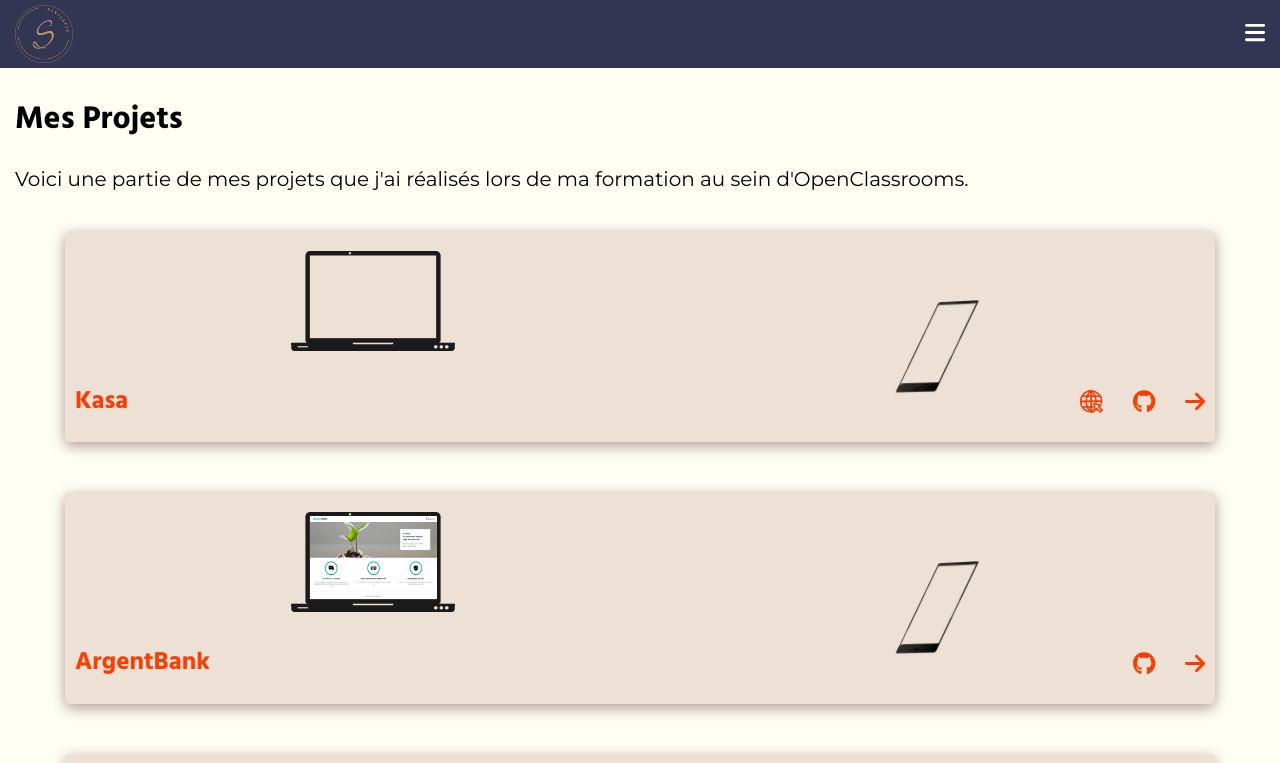
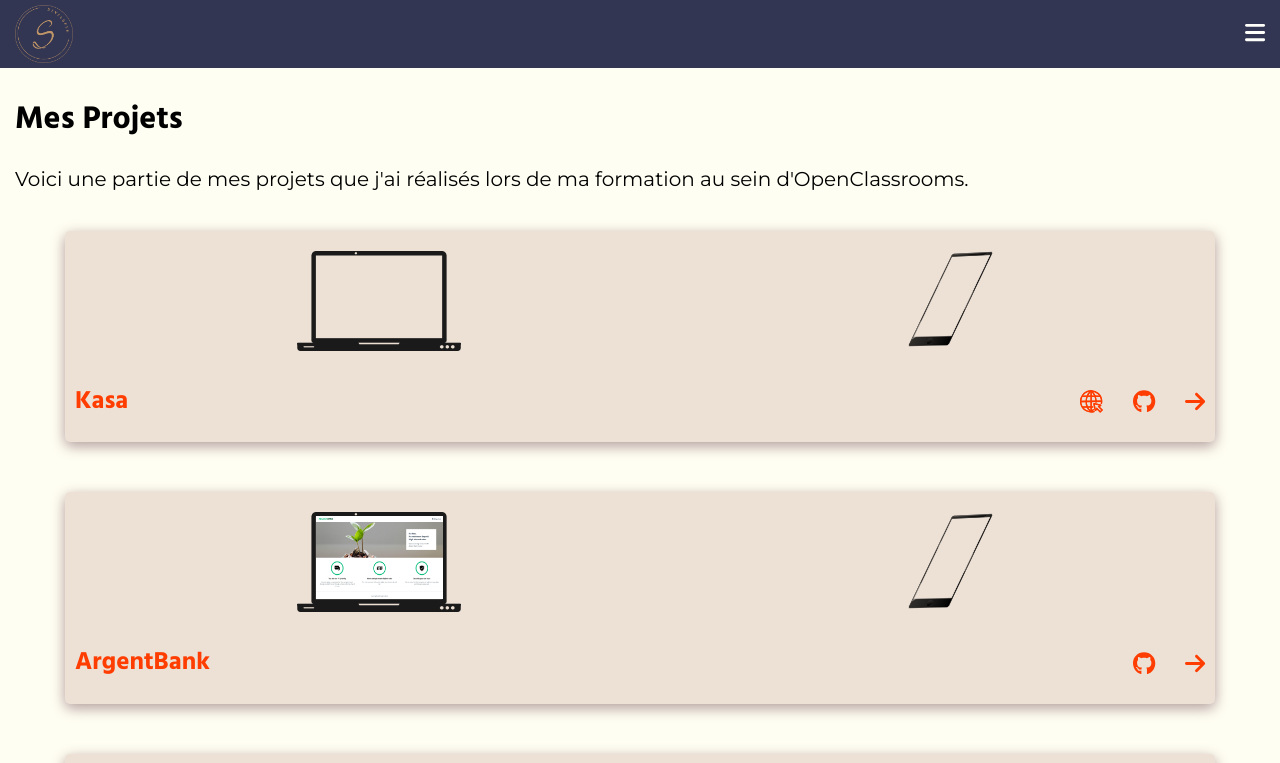
Before and after one commit to Christellaa/portfolio, a React (Create React App) app: page /projects in a window 1280 px wide. Shown: the top 763 px of the page. Built offline with nearby package versions, Linux system fonts and the light colour scheme; grey boxes are pictures that could not be loaded.

Commit message:
Add scale and zoom to unblur image

```diff
--- a/src/App.css
+++ b/src/App.css
@@ -194,8 +194,9 @@
   top: 51px;
   right: 16px;
   background-image: url("./assets/baseMobile.png");
-  transform: rotate(351deg) skew(344deg, 7deg)
+  transform: rotate(351deg) skew(344deg, 7deg) scale(2)
     matrix3d(1, 0, 0, -0.0003, -0.37, 1, 0, 0, 0, 0, 1, 0, 0, 0, 0, 1);
+  zoom: 0.5;
 }
 
 .positionAbsolute {
```
